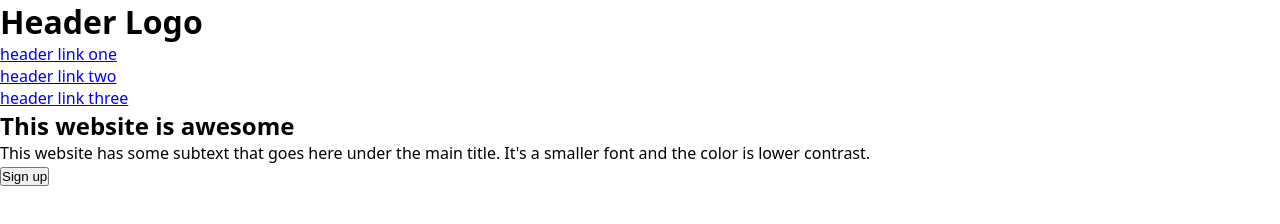
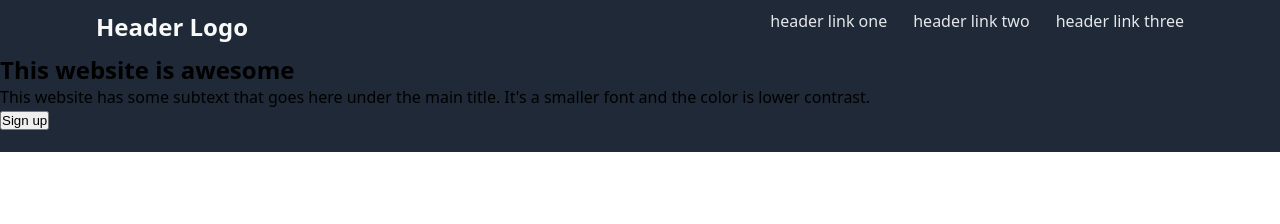
Before and after one commit to muhibprogg/odin-landing-page, a plain HTML site: page index.html in a window 1280 px wide. Drawn offline with Linux system fonts and the light colour scheme.

Commit message:
Style header navbar

```diff
--- a/styles.css
+++ b/styles.css
@@ -8,3 +8,31 @@ body {
   font-family: system-ui, -apple-system, BlinkMacSystemFont, "Segoe UI", Roboto,
     Oxygen, Ubuntu, Cantarell, "Open Sans", "Helvetica Neue", sans-serif;
 }
+
+.header {
+  background-color: #1f2937;
+  display: flex;
+  padding: 10px 96px;
+  justify-content: space-between;
+}
+
+.header h1 {
+  color: #f9faf8;
+  font-size: 24px;
+}
+
+.header__navbar {
+  display: flex;
+  list-style: none;
+  gap: 26px;
+}
+
+.header__navbar a:link,
+.header__navbar a:visited {
+  color: #e5e7eb;
+  text-decoration: none;
+}
+
+.hero {
+  background-color: #1f2937;
+}
```
